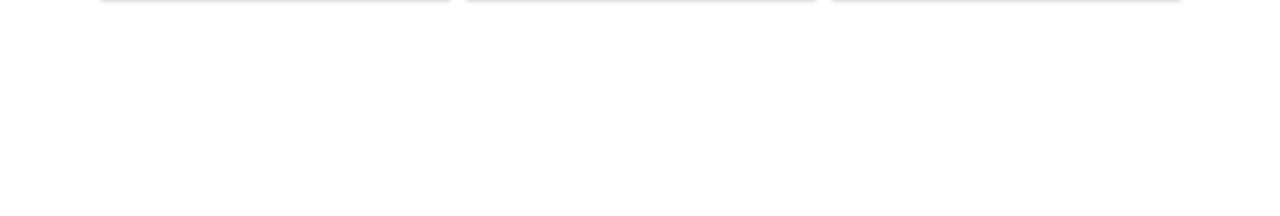
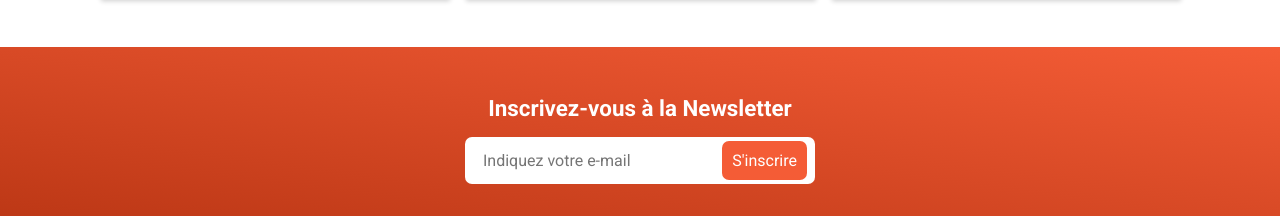
Before and after one commit to Mingshu38/landing_pages_cars_locations, a plain HTML site: page index.html in a window 1280 px wide. Shown: the part 3233-3449 px from the top of the page. Before the commit the page ends 3280 px from the top, so only its background shows below. Drawn offline with Linux system fonts and the light colour scheme.

Commit message:
Section Newsletter HTML and CSS

```diff
--- a/index.html
+++ b/index.html
@@ -235,6 +235,18 @@
     </div>
 </section>
 
+<!-- ############################### -->
+<!-- NEWS LETTER -->
+<!-- ############################### -->
+
+<div class="newsletter">
+    <h2>Inscrivez-vous à la Newsletter</h2>
+    <div class="news-box">
+        <input type="email" placeholder="Indiquez votre e-mail">
+        <a href="#" class="btn">S'inscrire</a>
+    </div>
+</div>
+
 
     <script src="app.js"></script>
 </body>
--- a/style.css
+++ b/style.css
@@ -417,3 +417,38 @@ nav .navigation a.active::after{
 .box-rev h5{
     font-size: 1.2rem;
 }
+
+/* ########################### */
+/* NEWSLETTER */
+/* ########################### */
+
+.newsletter{
+    background: linear-gradient(to top right, var(--accent2), var(--accent));
+    display: flex;
+    align-items: center;
+    flex-direction: column;
+    padding: 2rem 1rem;
+}
+
+.newsletter h2{
+    color: var(--bg);
+    font-size: 1.4rem;
+    margin-top: 1rem;
+}
+
+.news-box{
+    margin-top: 1rem;
+    background: var(--bg);
+    border-radius: 7px;
+    padding: 4px 8px;
+    width: 350px;
+    display: flex;
+    justify-content: space-between;
+}
+
+.news-box input{
+    flex: 1 1 auto;
+    padding: 10px;
+    border-radius: 7px;
+    font-size: 1rem;
+}
```
